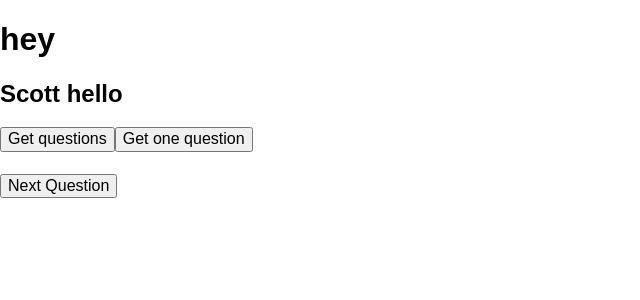
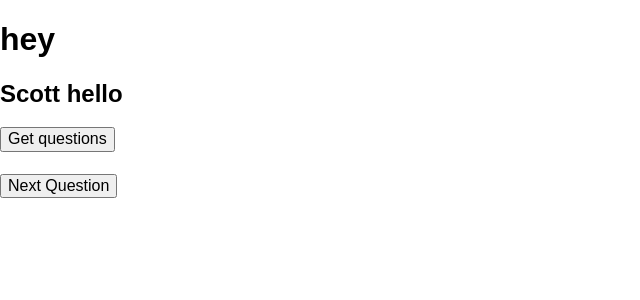
Before and after one commit to Zaidwerd/RobotRivalry, a React app: page / in a window 1280 px wide. Shown: the top 300 px of the page, without its empty margins (0-640 px from the left). Built offline with nearby package versions, Linux system fonts and the light colour scheme; the HTML template or start-up script is replaced by a standard one.

Commit message:
question renders on get question click

```diff
--- a/src/components/App/App.jsx
+++ b/src/components/App/App.jsx
@@ -33,6 +33,7 @@ class App extends Component {
           questions: data.results
         })
         console.log(this.state.questions);
+        this.getOneQuestion();
       })
       .catch(error => console.log('Error: ', error));
   }
--- a/src/components/GameState/GameState.jsx
+++ b/src/components/GameState/GameState.jsx
@@ -11,7 +11,6 @@ class GameState extends Component {
       <container>
         <h2> Scott hello </h2>
         <button onClick={this.props.getQuestions}> Get questions </button>
-        <button onClick={this.props.getOneQuestion}> Get one question </button>
         <h3>{this.props.question}</h3>
         <h5>{this.props.answer1}</h5>
         <h5>{this.props.answer2}</h5>
```
